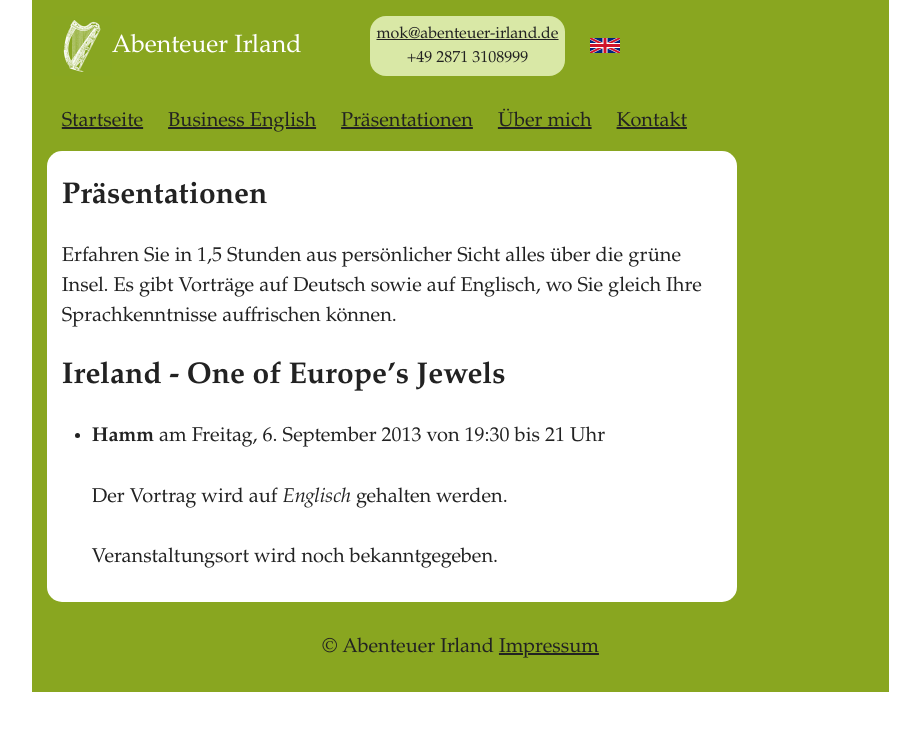
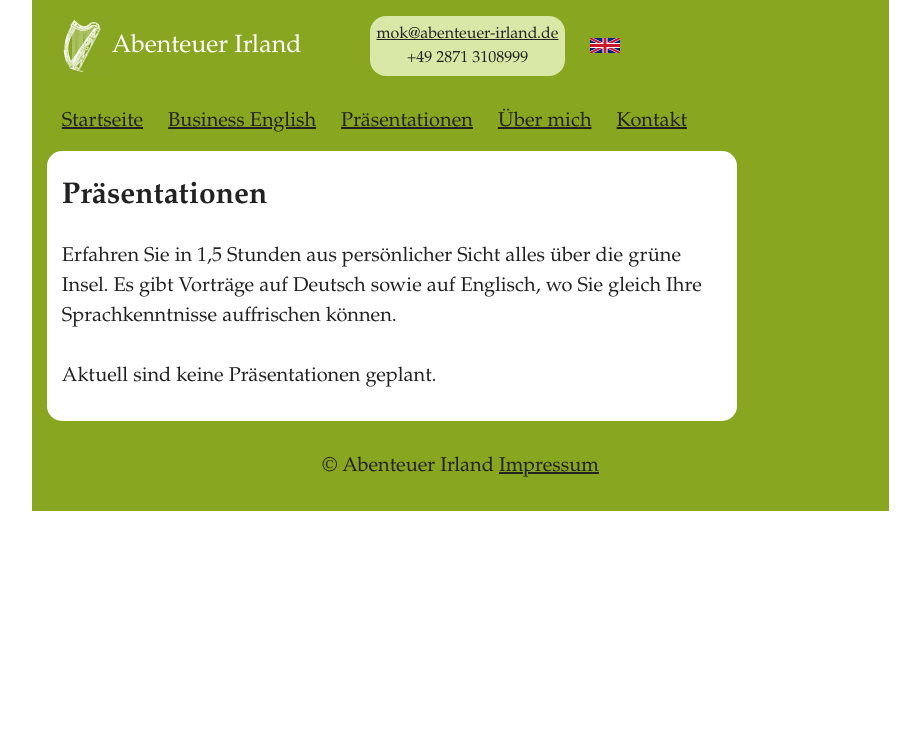
Before and after one commit to ArloL/abenteuer-irland, a Jekyll site: the page built from praesentationen.md, in a window 1280 px wide. Shown: the top 731 px of the page, without its empty margins (109-1029 px from the left). Built offline with Jekyll 4.4.1, drawn with Linux system fonts in a browser that asks for light colours.

Commit message:
Remove hamm präsentation

```diff
--- a/praesentationen.md
+++ b/praesentationen.md
@@ -11,10 +11,4 @@ Erfahren Sie in 1,5 Stunden aus persönlicher Sicht alles über die grüne Insel
 Es gibt Vorträge auf Deutsch sowie auf Englisch, wo Sie gleich Ihre
 Sprachkenntnisse auffrischen können.
 
-#  Ireland - One of Europe's Jewels
-
-*   **Hamm** am Freitag, 6. September 2013 von 19:30 bis 21 Uhr
-
-	Der Vortrag wird auf *Englisch* gehalten werden.
-
-	Veranstaltungsort wird noch bekanntgegeben.
+Aktuell sind keine Präsentationen geplant.
```
